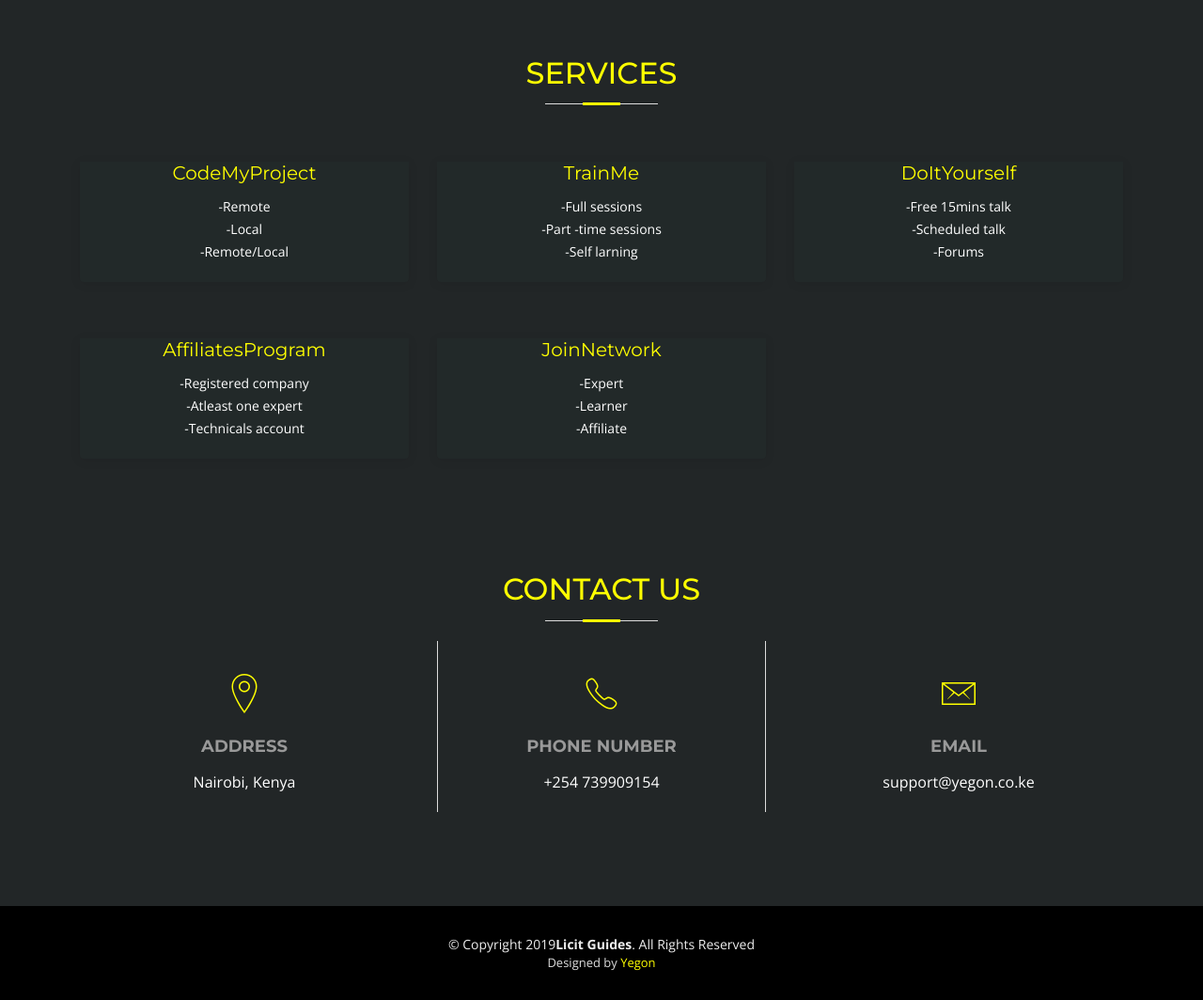
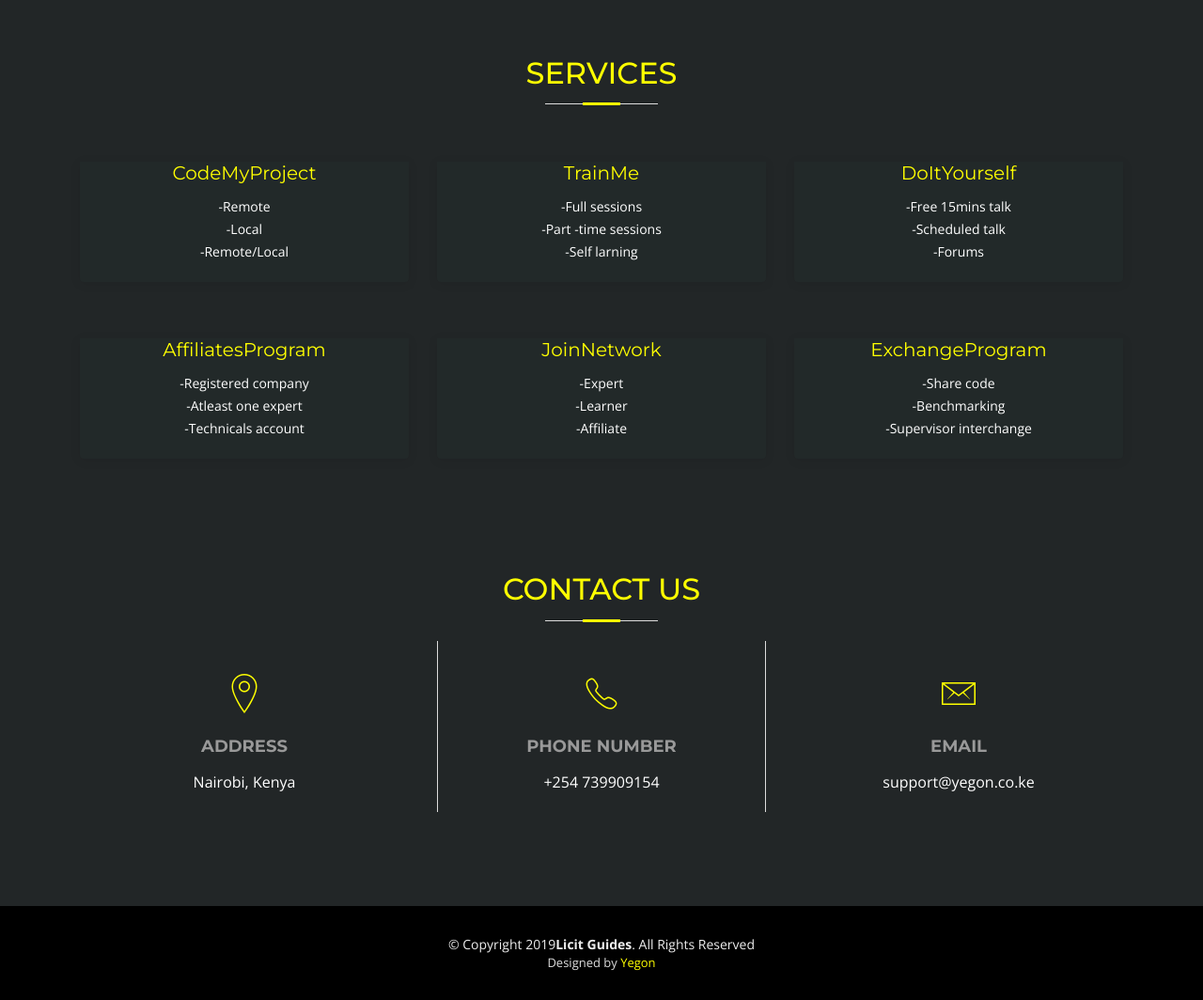
Before and after one commit to yegonke/Cookbook, a Django app: page / in a window 1280 px wide. Shown: the part 801-1865 px from the top of the page at 94% size. After the commit the page ends 1834 px from the top, so only its background shows below. Run offline with Django 3.2, Linux system fonts and the light colour scheme; some libraries are stand-ins or nearby versions; some web fonts are replaced.

Commit message:
Models licitguides.xyz

```diff
--- a/templates/index.html
+++ b/templates/index.html
@@ -208,6 +208,14 @@
             </div>
           </div>
 
+          <div class="col-md-4 wow fadeInUp" data-wow-delay="0.1s">
+            <div class="about-col">
+
+              <h2 class="title"><a href="http://www.licitguides.xyz/trainme/">ExchangeProgram</a></h2>
+            <p style="text-align: center;" class="description">-Share code<br>-Benchmarking<br>-Supervisor interchange</p>
+            </div>
+          </div>
+
         </div>
 
       </div>
```
